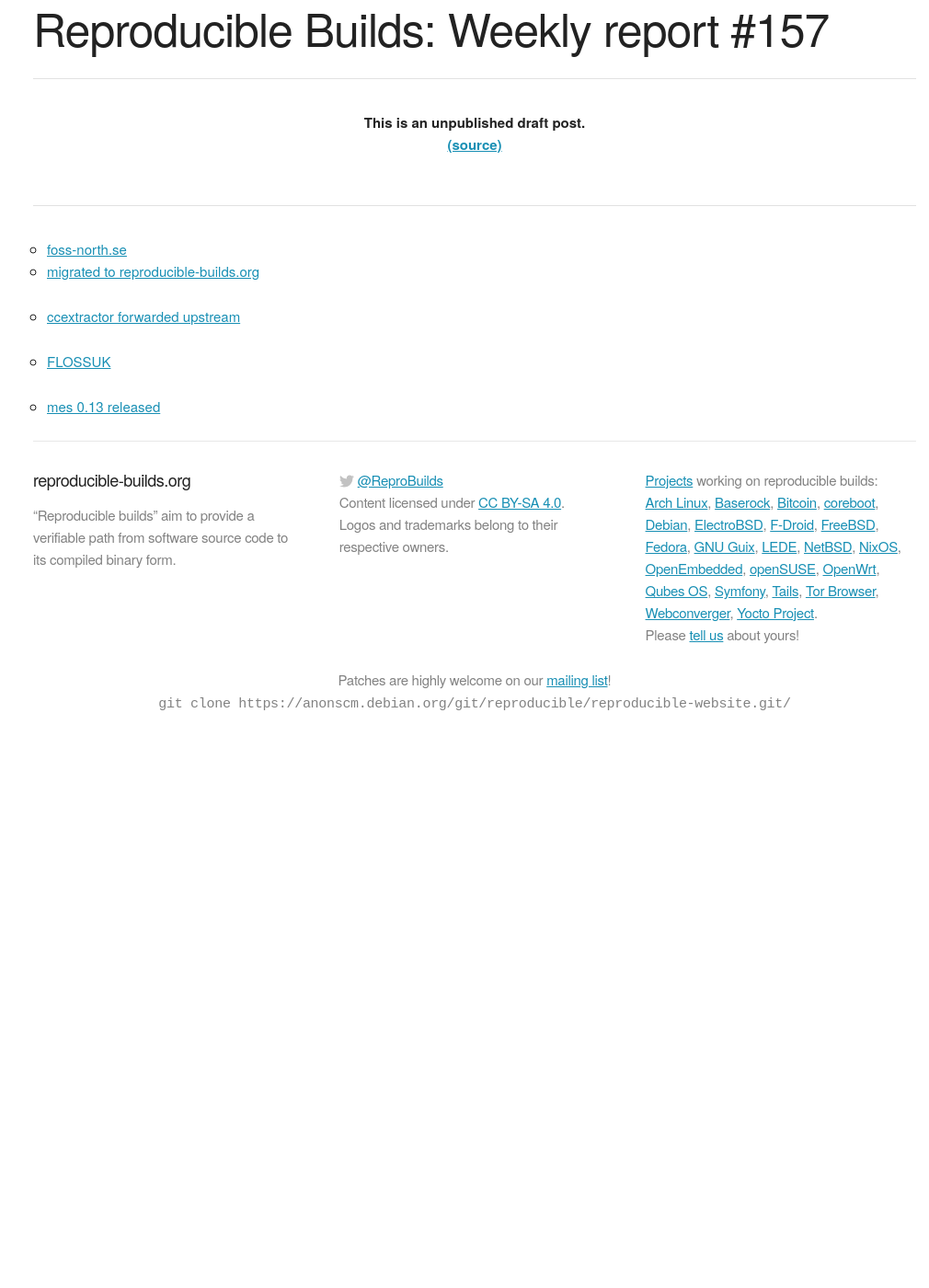
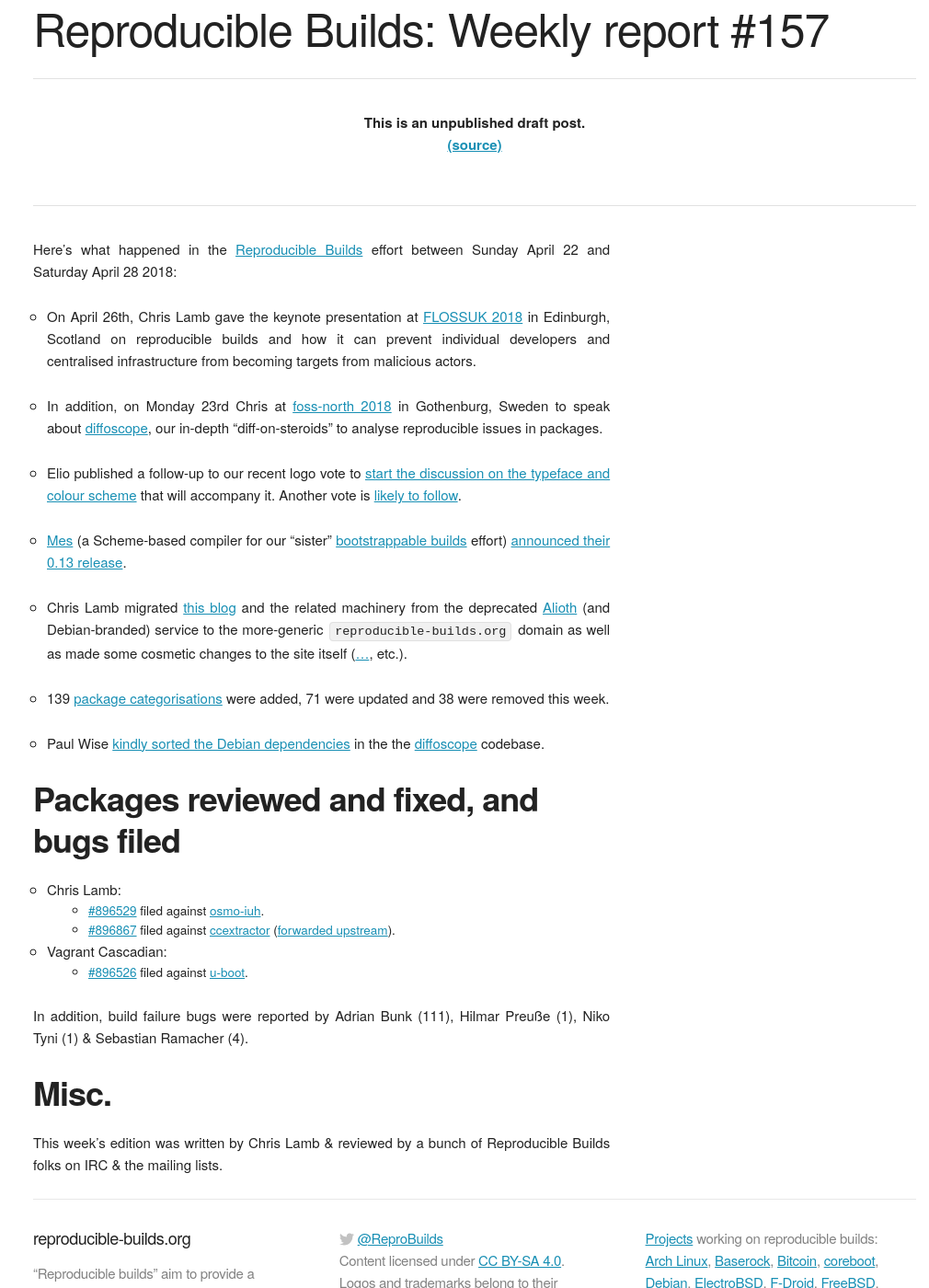
Before and after one commit to prototypefund/reproducible-website, a Jekyll site: the page built from _blog/posts/157.md, in a window 1280 px wide and 1400 px high, scrolled down 196 px. Shown: the whole window at 92% size, without its empty margins (124-1134 px from the left). Built offline with Jekyll 4.4.1, drawn with Linux system fonts in a browser that asks for light colours; some web fonts are replaced; before the commit the page ends 1004 px from its top, so only the background shows below that.

Commit message:
157: First draft.

```diff
--- a/_blog/posts/157.md
+++ b/_blog/posts/157.md
@@ -3,11 +3,35 @@ layout: blog
 week: 157
 ---
 
-* [foss-north.se](http://foss-north.se/2018/speakers-and-talks.html#clamb)
-* [migrated to reproducible-builds.org](Blog)
+Here's what happened in the [Reproducible Builds](https://reproducible-builds.org) effort between Sunday April 22 and Saturday April 28 2018:
 
-* [ccextractor forwarded upstream](https://github.com/CCExtractor/ccextractor/pull/976)
+* On April 26th, Chris Lamb gave the keynote presentation at [FLOSSUK 2018](https://www.flossuk.org/membership/spring-conference-2018/) in Edinburgh, Scotland on reproducible builds and how it can prevent individual developers and centralised infrastructure from becoming targets from malicious actors.
 
-* [FLOSSUK](https://www.flossuk.org/membership/spring-conference-2018/spring-2018-talks/)
+* In addition, on Monday 23rd Chris at [foss-north 2018](http://foss-north.se/2018/speakers-and-talks.html#clamb) in Gothenburg, Sweden to speak about [diffoscope](https://diffoscope.org), our in-depth "diff-on-steroids" to analyse reproducible issues in packages.
 
-* [mes 0.13 released](https://lists.reproducible-builds.org/pipermail/rb-general/2018-April/000900.html)
+* Elio published a follow-up to our recent logo vote to [start the discussion on the typeface and colour scheme](https://lists.reproducible-builds.org/pipermail/rb-general/2018-April/000894.html) that will accompany it. Another vote is [likely to follow](https://lists.reproducible-builds.org/pipermail/rb-general/2018-April/000904.html).
+
+- [Mes](https://gitlab.com/janneke/mes) (a Scheme-based compiler for our "sister" [bootstrappable builds](http://bootstrappable.org) effort) [announced their 0.13 release](https://lists.reproducible-builds.org/pipermail/rb-general/2018-April/000900.html).
+
+* Chris Lamb migrated [this blog](https://reproducible-builds.org/blog/) and the related machinery from the deprecated [Alioth](https://wiki.debian.org/Alioth) (and Debian-branded) service to the more-generic `reproducible-builds.org` domain as well as made some cosmetic changes to the site itself ([...](https://anonscm.debian.org/git/reproducible/reproducible-website.git/commit/?id=4590ba0), etc.).
+
+* 139 [package categorisations](https://tests.reproducible-builds.org/debian/index_issues.html) were added, 71 were updated and 38 were removed this week.
+
+* Paul Wise [kindly sorted the Debian dependencies](https://anonscm.debian.org/git/reproducible/diffoscope.git/commit/?id=2c30de3) in the the [diffoscope](https://diffoscope.org) codebase.
+
+
+Packages reviewed and fixed, and bugs filed
+-------------------------------------------
+
+* Chris Lamb:
+    * [#896529](https://bugs.debian.org/896529) filed against [osmo-iuh](https://tracker.debian.org/pkg/osmo-iuh).
+    * [#896867](https://bugs.debian.org/896867) filed against [ccextractor](https://tracker.debian.org/pkg/ccextractor) ([forwarded upstream](https://github.com/CCExtractor/ccextractor/pull/976)).
+* Vagrant Cascadian:
+    * [#896526](https://bugs.debian.org/896526) filed against [u-boot](https://tracker.debian.org/pkg/u-boot).
+
+In addition, build failure bugs were reported by Adrian Bunk (111), Hilmar Preuße (1), Niko Tyni (1) & Sebastian Ramacher (4).
+
+Misc.
+-----
+
+This week's edition was written by Chris Lamb & reviewed by a bunch of Reproducible Builds folks on IRC & the mailing lists.
```
